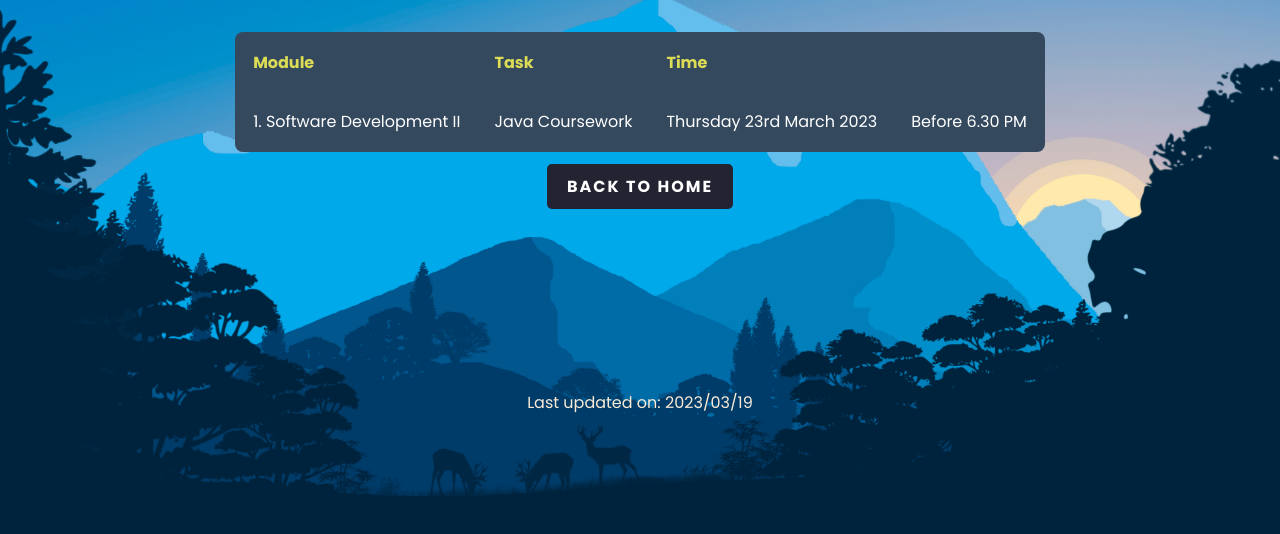
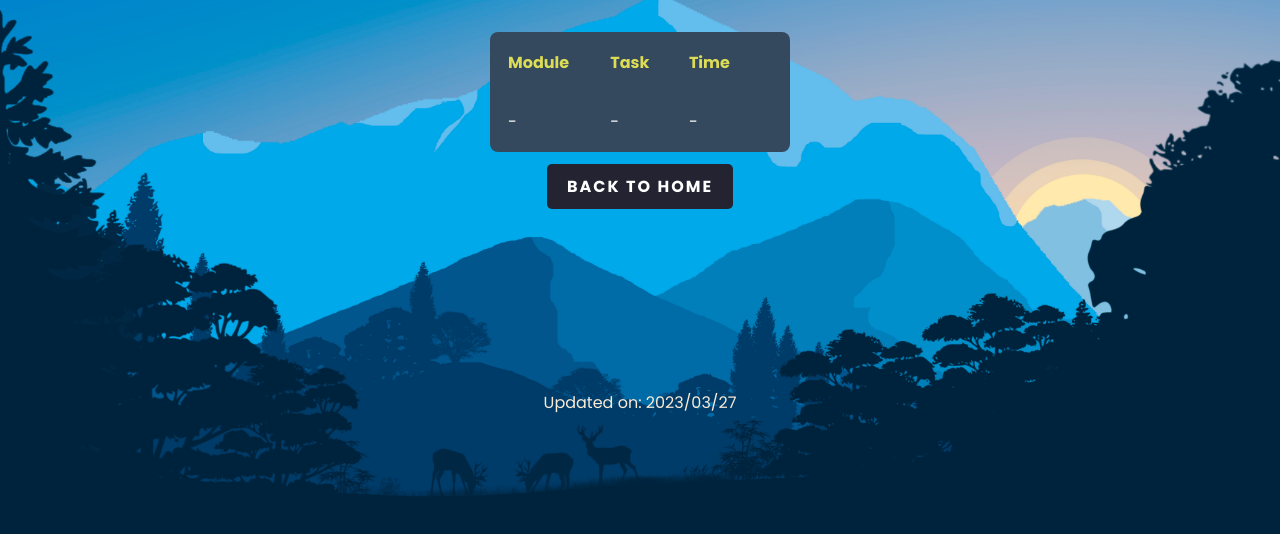
Before and after one commit to daniya418/submission-reminder.github.io, a plain HTML site: page thisweek.html in a window 1280 px wide. Shown: the part 208-742 px from the top of the page. Drawn offline with Linux system fonts and the light colour scheme.

Commit message:
Update thisweek.html

```diff
--- a/thisweek.html
+++ b/thisweek.html
@@ -34,10 +34,10 @@
                         <th>Time</th>
                     </tr>
                     <tr>
-                       <td data-th="Module">1. Software Development II</td>
-                        <td  data-th="Task">Java Coursework</td>
-                        <td  data-th="Due Date">Thursday 23rd March 2023</td>
-                        <td  data-th="Time">Before 6.30 PM</td>
+                       <td data-th="Module">-</td>
+                        <td  data-th="Task">-</td>
+                        <td  data-th="Due Date">-</td>
+                        <td  data-th="Time"-</td>
                     </tr>
 
 
@@ -49,7 +49,7 @@
                 <!-- <a href="#"><i class="fa-brands fa-linkedin"></i></a>
                 <a href="#"><i class="fa-brands fa-instagram"></i></a>
                 <a href="#"><i class="fa-brands fa-facebook"></i></a> -->
-                <p style="color:antiquewhite">Last updated on: 2023/03/19</p>
+                <p style="color:antiquewhite">Updated on: 2023/03/27</p>
             </div>
         </section>
     </body>
```
